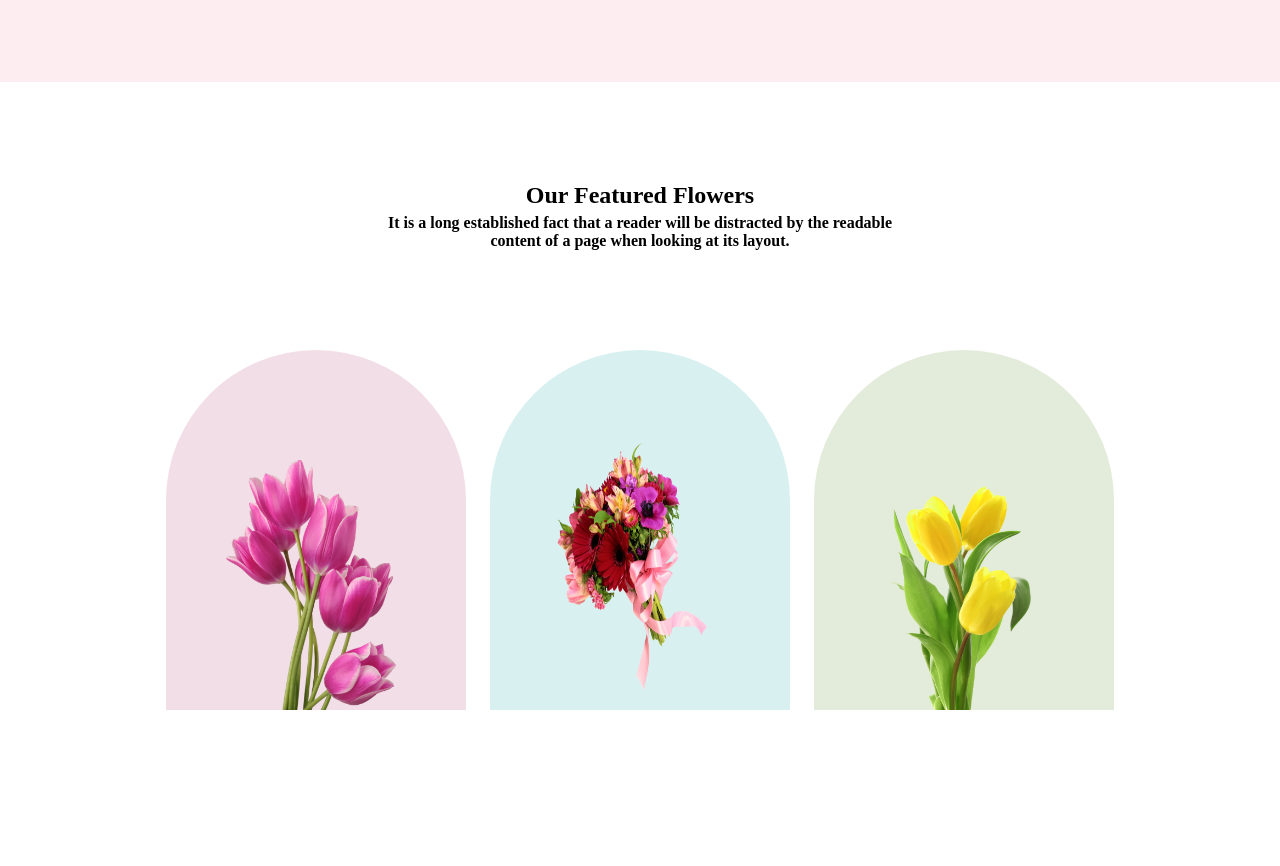
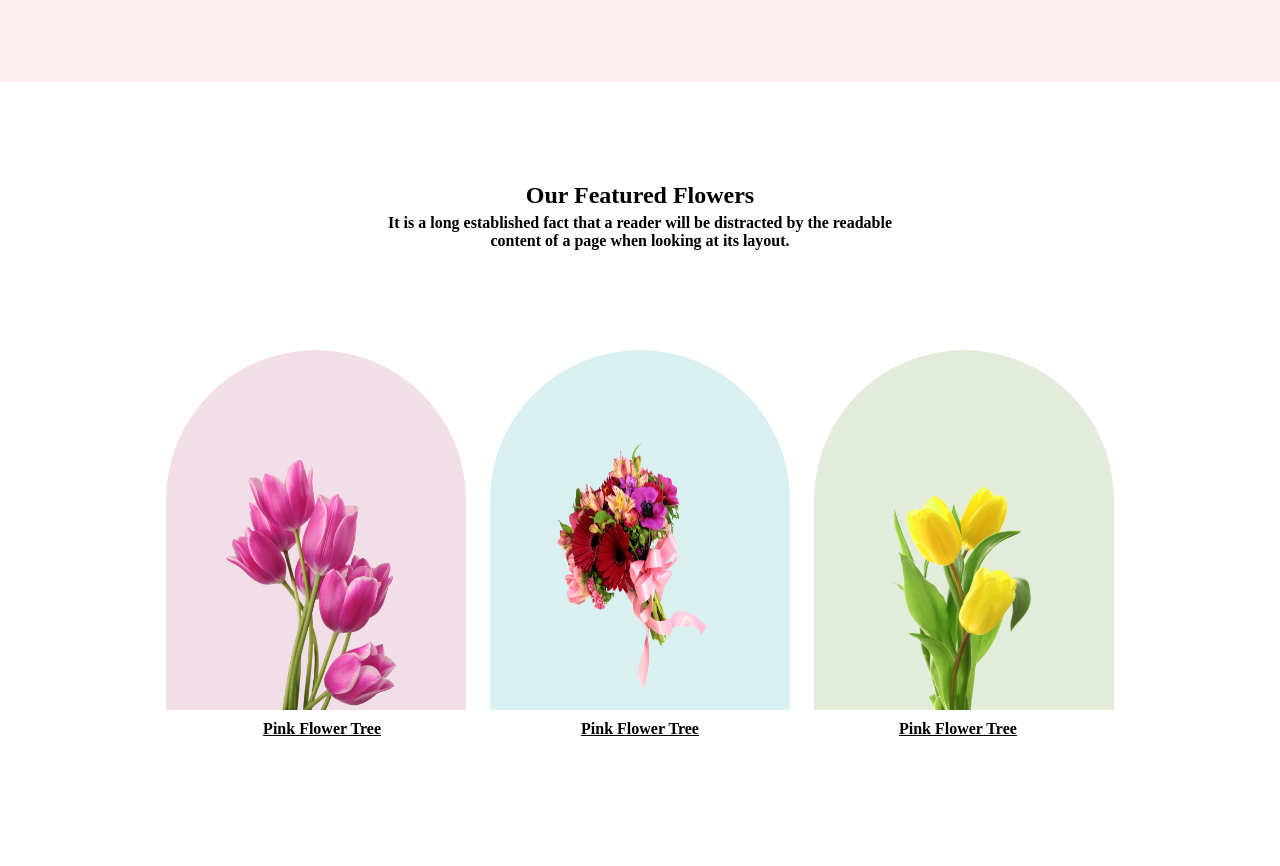
Before and after one commit to rifat417131/assingment-1, a plain HTML site: page index.html in a window 1280 px wide. Shown: the part 635-1501 px from the top of the page. Before the commit the page ends 1355 px from the top, so only its background shows below. Drawn offline with Linux system fonts and the light colour scheme.

Commit message:
image name added

```diff
--- a/index.html
+++ b/index.html
@@ -31,12 +31,13 @@
         </div>
     </header>
     <main>
-      <section>
-                <!-- Our Feature Flower -->
-                <div class="our-feature-flower">
-                    <h1 class="our-feature-flower-title">Our Featured Flowers</h1>
-                  <h4>It is a long established fact that a reader will be distracted by the readable <br>content of a page when looking at its layout.</h4>
-                </div>
+
+      <section class="border">
+               <!-- Our Feature Flower -->
+         <div class="our-feature-flower">
+            <h1 class="our-feature-flower-title">Our Featured Flowers</h1>
+          <h4>It is a long established fact that a reader will be distracted by the readable <br>content of a page when looking at its layout.</h4>
+        </div>
                 <!-- Flowers Varient Start -->
                 <div class="flowers-varient">
                     <div class="first-flower-background">
@@ -51,6 +52,17 @@
                         <img class="flower-image" src="Flower Asset/pngwing 7.png" alt="">
                     </div>
                 </div>
+                <div class="Flowes-varient-name">
+                    <div class="Flowers-name">
+                        <h4><u>Pink Flower Tree</u></h4>
+                    </div>
+                    <div class="Flowers-name">
+                        <h4><u>Pink Flower Tree</u></h4>
+                    </div>
+                    <div class="Flowers-name">
+                        <h4><u>Pink Flower Tree</u></h4>
+                    </div>
+                </div>
 
       </section>
     </main>
--- a/style/style.css
+++ b/style/style.css
@@ -124,3 +124,12 @@
     margin-right: 76px;
     margin-left: 60px;
 }
+/* Flower Name */
+.Flowes-varient-name{
+    display: flex;
+    justify-content: center;
+    padding-right: 240px;
+    padding-left: 240px;
+    gap: 200px;
+    padding-bottom: 128px;
+}
```
